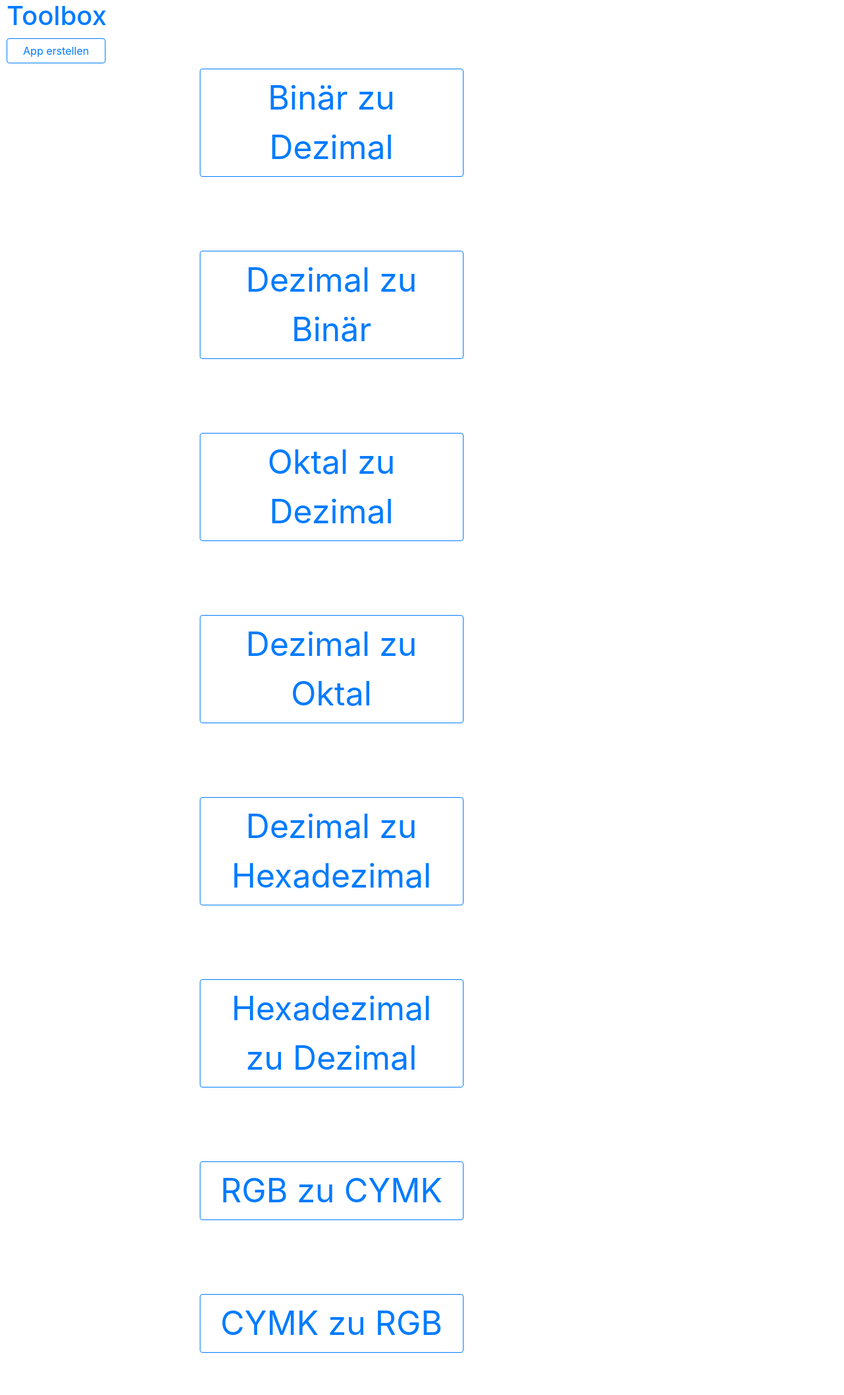
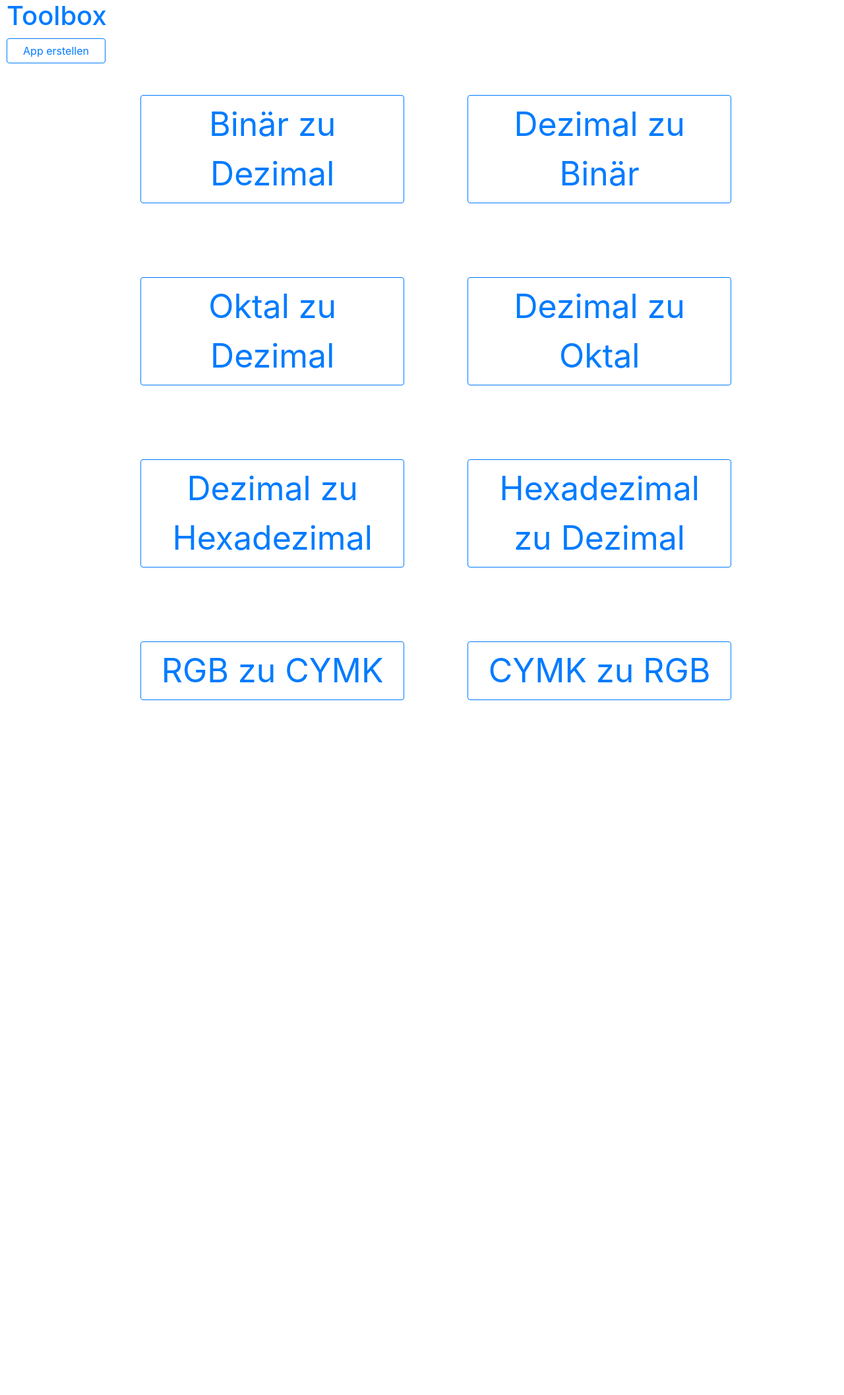
Before and after one commit to PaulAndert/Toolbox, a Django app: page / in a window 1280 px wide. Shown: the whole page at 66% size. After the commit the page ends 1061 px from the top, so only its background shows below. Run offline with Django 4.2, Linux system fonts and the light colour scheme; data comes from the database, SQL or seed files in the repository; some libraries are stand-ins or nearby versions.

Commit message:
.html´s angepasst - sieht toll aus

```diff
--- a/Toolbox/templates/app/application_list.html
+++ b/Toolbox/templates/app/application_list.html
@@ -8,7 +8,7 @@
 
 {% block content %}
 
-    <div class="d-flex flex-wrap" style="display: block; margin-left: 12%"  >
+    <div class="d-flex flex-wrap" style="display: block; margin-left: 10%">
 
             {%  for app in object_list %}
 
--- a/Toolbox/templates/app/base.html
+++ b/Toolbox/templates/app/base.html
@@ -22,7 +22,7 @@
         {% endblock %}
     </div>
 
-        <div class="col-9 mx-auto" style="margin-left: 50px; float: left; width: 90%">
+        <div style="margin-left: 50px; float: left; width: 90%">
 
         {% block content %}
 
```
